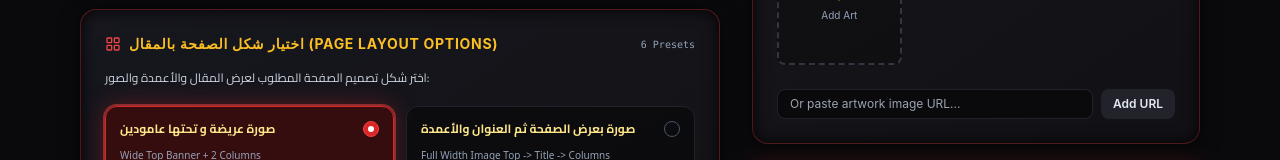
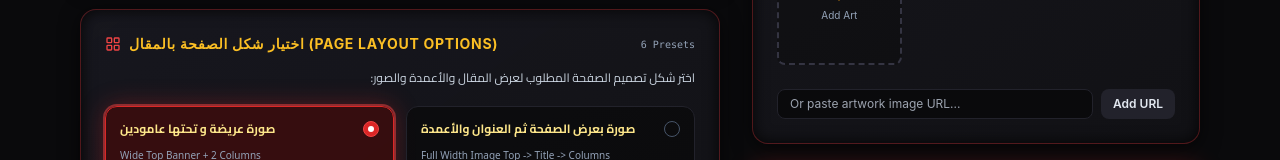
Before and after one commit to Amrsono/EgyptSlayer, a React (Vite) app: page / in a window 1280 px wide. Shown: the part 929-1089 px from the top of the page. Built offline with nearby package versions, Linux system fonts and the light colour scheme; no server answers; a web font is replaced by a local one.

Commit message:
Fix Arabic PDF text rendering using native browser engine (html-to-image) to eliminate detached/floating glyphs

```diff
--- a/src/index.css
+++ b/src/index.css
@@ -8,6 +8,19 @@
     color: #e2e8f0;
     font-family: 'Montserrat', sans-serif;
   }
+}
+
+/* Perfect Arabic Cursive Joining & RTL Typography */
+[dir="rtl"], .font-arabic {
+  font-family: 'Cairo', 'Amiri', 'Segoe UI', Tahoma, Arial, sans-serif !important;
+  direction: rtl;
+  unicode-bidi: isolate;
+  letter-spacing: 0px !important;
+  word-spacing: 0px !important;
+  font-variant-ligatures: common-ligatures contextual !important;
+  font-feature-settings: "kern" 1, "liga" 1, "calt" 1 !important;
+  text-rendering: optimizeLegibility !important;
+  -webkit-font-smoothing: antialiased;
 }
 
 /* Custom Metal Visual Styling */
--- a/src/services/pdfExporter.ts
+++ b/src/services/pdfExporter.ts
@@ -1,4 +1,5 @@
 import jsPDF from 'jspdf';
+import { toPng } from 'html-to-image';
 import html2canvas from 'html2canvas';
 
 export async function exportMagazineToPDF(
@@ -13,7 +14,7 @@ export async function exportMagazineToPDF(
 
   onProgress?.(10, 'Preparing magazine layout & loading web fonts...');
 
-  // Ensure fonts (especially Arabic Cairo / Amiri) are fully loaded before html2canvas render
+  // Ensure fonts (especially Arabic Cairo / Amiri / Segoe UI) are fully loaded before canvas render
   if (document.fonts) {
     try {
       await document.fonts.ready;
@@ -29,7 +30,7 @@ export async function exportMagazineToPDF(
     pageElements = [container];
   }
 
-  // Item 1: Initialize PDF in PORTRAIT A4 mode
+  // Initialize PDF in PORTRAIT A4 mode
   const pdf = new jsPDF({
     orientation: 'portrait',
     unit: 'mm',
@@ -42,39 +43,35 @@ export async function exportMagazineToPDF(
   for (let i = 0; i < pageElements.length; i++) {
     const pageEl = pageElements[i];
     const progressPercent = Math.round(15 + ((i + 1) / pageElements.length) * 80);
-    onProgress?.(progressPercent, `Rendering PDF Portrait Page ${i + 1} of ${pageElements.length}...`);
+    onProgress?.(progressPercent, `Rendering High-Res Arabic Page ${i + 1} of ${pageElements.length}...`);
 
+    let imgData: string;
     try {
-      // Item 2: Render canvas with pure white background (#ffffff)
+      // Primary renderer: html-to-image (uses native browser rendering for 100% connected Arabic letters & ligatures)
+      imgData = await toPng(pageEl, {
+        quality: 0.98,
+        pixelRatio: 2.5,
+        backgroundColor: '#ffffff',
+        filter: (element: HTMLElement) => !element.classList?.contains('no-export'),
+        cacheBust: true,
+      });
+    } catch (renderErr) {
+      console.warn(`Page ${i + 1} html-to-image warning, attempting html2canvas fallback:`, renderErr);
       const canvas = await html2canvas(pageEl, {
-        scale: 2.5, // High resolution crisp text output
+        scale: 2.5,
         useCORS: true,
         allowTaint: false,
         backgroundColor: '#ffffff',
         logging: false,
-        imageTimeout: 15000,
-        ignoreElements: (element) => element.classList.contains('no-export'),
       });
+      imgData = canvas.toDataURL('image/png', 0.95);
+    }
 
-      const imgData = canvas.toDataURL('image/jpeg', 0.95);
+    if (i > 0) {
+      pdf.addPage([pdfWidth, pdfHeight], 'portrait');
+    }
 
-      if (i > 0) {
-        pdf.addPage([pdfWidth, pdfHeight], 'portrait');
-      }
-
-      pdf.addImage(imgData, 'JPEG', 0, 0, pdfWidth, pdfHeight);
-    } catch (renderErr) {
-      console.warn(`Page ${i + 1} rendering warning, attempting fallback render:`, renderErr);
-      const fallbackCanvas = await html2canvas(pageEl, {
-        scale: 1.8,
-        useCORS: false,
-        allowTaint: true,
-        backgroundColor: '#ffffff',
-      });
-      const imgData = fallbackCanvas.toDataURL('image/jpeg', 0.88);
-      if (i > 0) pdf.addPage([pdfWidth, pdfHeight], 'portrait');
-      pdf.addImage(imgData, 'JPEG', 0, 0, pdfWidth, pdfHeight);
-    }
+    pdf.addImage(imgData, 'PNG', 0, 0, pdfWidth, pdfHeight);
   }
 
   onProgress?.(100, 'Saving PDF file...');
```
Also changed, not shown: package.json (+6 -5 lines), 1 other file (tests, documents, lock files or other folders).
